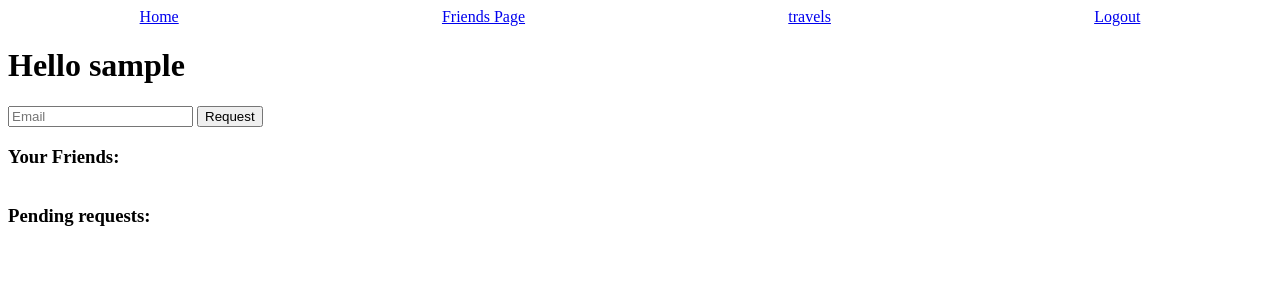
After one commit to Finay/Wibsy, a Flask app: page /friends in a window 1280 px wide. The commit adds this page. Shown: the top 300 px of the page. Run offline with Flask 3, Linux system fonts and the light colour scheme; the visitor is signed in with stand-in values (Sample User, id 1); data that the repository does not hold is empty; some libraries are stand-ins or nearby versions.

Commit message:
Finish friending logic

```diff
--- a/app.py
+++ b/app.py
@@ -1,5 +1,8 @@
 import os
 import json
+import datetime
+import requests
+from oauthlib.oauth2 import WebApplicationClient
 
 from flask import Flask, redirect, request, url_for, render_template
 from flask_sqlalchemy import SQLAlchemy
@@ -11,10 +14,9 @@ from flask_login import (
     logout_user,
     UserMixin,
 )
-from oauthlib.oauth2 import WebApplicationClient
+
 from google.oauth2 import id_token
 from google.auth.transport.requests import Request as GoogleRequest
-import requests
 from dotenv import load_dotenv
 
 load_dotenv()
@@ -50,6 +52,13 @@ class FriendEntry(db.Model):
     status = db.Column(db.String(10), nullable=False)  # 'pending', 'accepted', 'rejected'
 
 
+class TravelEntry(db.Model):
+    id = db.Column(db.Integer(), primary_key=True)
+    user_id = db.Column(db.Integer(), db.ForeignKey('user.id'))
+    destination = db.Column(db.String(100), nullable=False)
+    date = db.Column(db.DateTime(), nullable=False)
+    description = db.Column(db.String(200), nullable=True)
+
 with app.app_context():
     db.create_all()
 
@@ -64,13 +73,13 @@ def get_google_provider_cfg():
 # Flask-Login helper to retrieve a user from our db
 @login_manager.user_loader
 def load_user(user_id):
-    return User.query.get(user_id)
+    return db.session.get(User, user_id)
 
 
 @app.route('/')
 def home():
     if current_user.is_authenticated:
-        return render_template('pages/home.html', username=current_user.username)
+        return render_template('pages/home.html', current_user=current_user)
     return redirect(url_for('login'))
 
 
@@ -87,7 +96,7 @@ def register():
         if User.query.filter_by(email=email).first():
             return "Email already exists", 400
 
-        new_user = User(username=username, email=email, password=password)
+        new_user = User(username=username, email=email, password=password) # TODO: Hash password & email verify??
         db.session.add(new_user)
         db.session.commit()
 
@@ -138,7 +147,7 @@ def gl_callback():
         login_user(email_query)
         return redirect(url_for("home"))
 
-    if not User.query.get(userid):
+    if not db.session.get(User, userid):
         db.session.add(new_user)
         db.session.commit()
 
@@ -146,11 +155,101 @@ def gl_callback():
     return redirect(url_for("home"))
 
 
-@app.route("/logout") # TODO: This ain't working lol
+@app.route("/logout")
 @login_required
 def logout():
     logout_user()
     return redirect(url_for("home"))
 
 
-app.run(debug=True, ssl_context="adhoc")
+@app.route("/friends")
+@login_required
+def friends():
+    return render_template('pages/friends.html',
+                           current_user=current_user,
+                           friends=[id_to_user(friend_id) for friend_id in get_friends_ids(current_user.id)],
+                           pending=[id_to_user(req_id) for req_id in get_friends_request_ids(current_user.id)])
+
+
+def get_friends_ids(uid):
+    return [x.friend_id for x in FriendEntry.query.filter_by(user_id=uid, status='accepted')] + [x.user_id for x in FriendEntry.query.filter_by(friend_id=uid, status='accepted')]
+
+
+def get_friends_request_ids(uid):
+    return [x.user_id for x in FriendEntry.query.filter_by(friend_id=uid, status='pending')]
+
+
+def id_to_user(uid):
+    return db.session.get(User, uid)
+
+
+@app.route("/friends/request", methods=['POST']) # form friend with complementary request / handle request acceptance and rejection
+@login_required
+def friends_request():
+    email = request.form['email']
+
+    user_query = User.query.filter_by(email=email).first()
+
+    if not user_query:
+        return "User not found", 400
+
+    comp = FriendEntry.query.filter_by(user_id=user_query.id, friend_id=current_user.id).first() # Check for incoming complementary request
+    if comp and comp.status == 'pending':
+        comp.status = 'accepted'
+        db.session.add(comp)
+        db.session.commit()
+        print("YAY FRIENDS")
+        return redirect(url_for("friends"))
+
+
+    if FriendEntry.query.filter_by(user_id=current_user.id, friend_id=user_query.id).first() or comp and comp.status == 'accepted': # Check repeat and fulfilled request
+        return "Unable to request", 400
+
+    new_entry = FriendEntry(
+        user_id=current_user.id, friend_id=user_query.id, status="pending"
+    )
+
+    db.session.add(new_entry)
+    db.session.commit()
+
+    return redirect(url_for("friends"))
+
+
+def get_travel_data(uid):
+    return TravelEntry.query.filter_by(user_id=uid)
+
+
+@app.route("/travels/<user_id>")
+@login_required
+def travel_profile(user_id):
+    user_id = int(user_id)
+    if user_id == current_user.id or user_id in get_friends_ids(current_user.id):
+        return render_template('pages/travels.html', user=id_to_user(user_id), travel_data=get_travel_data(user_id))
+    return "Not authorized", 404
+
+
+@app.route("/travels", methods=['GET', 'POST'])
+@login_required
+def travels():
+    if request.method == 'POST':
+        destination = request.form['destination']
+        date = [int(i) for i in request.form['date'].split('-')]
+        date = datetime.date(date[0], date[1], date[2])
+        description = request.form['description']
+
+        travel_entry = TravelEntry(
+            user_id=current_user.id,
+            destination=destination,
+            date=date,
+            description=description
+        )
+
+        db.session.add(travel_entry)
+        db.session.commit()
+        return redirect(url_for('travels'))
+
+    return render_template('pages/travels.html', travel_data=get_travel_data(current_user.id))
+
+
+if __name__ == '__main__':
+    app.run(debug=True, ssl_context="adhoc")
--- a/templates/layout.html
+++ b/templates/layout.html
@@ -2,11 +2,27 @@
 <html lang="en">
 
 <head>
+    <link rel="stylesheet" href="{{ url_for('static', filename='style.css') }}">
     <script src="https://accounts.google.com/gsi/client" async></script>
-
+    <script src="{{ url_for('static', filename='main.js') }}" defer></script>
+    <style>
+        #temp-nav {
+            width: 100%;
+            display: flex;
+            justify-content: space-around;
+        }
+    </style>
 </head>
 
 <body>
+    {% if current_user.is_authenticated %}
+    <div id="temp-nav">
+        <a href="{{ url_for('home') }}">Home</a>
+        <a href="{{ url_for('friends') }} ">Friends Page</a>
+        <a href="{{ url_for('travels') }}">travels</a>
+        <a href="{{ url_for('logout') }}">Logout</a>
+    </div>
+    {% endif %}
     {% block content %}
 
     {% endblock %}
--- /dev/null
+++ b/templates/pages/friends.html
@@ -0,0 +1,29 @@
+{% extends "layout.html" %}
+
+{% block content %}
+    <h1>Hello {{current_user.username}}</h1>
+    <form method="POST" action="{{ url_for('friends_request') }}">
+        <input type="email" name="email" placeholder="Email" required>
+        <button type="submit">Request</button>
+    </form>
+    <h3>Your Friends:</h3>
+    <table>
+    {% for friend in friends %}
+    <tr>
+        <td>{{ friend.id }}</td>
+        <td>{{ friend.username }}</td>
+        <td>{{ friend.email }}</td>
+    </tr>
+    {% endfor %}
+    </table>
+    <h3>Pending requests:</h3>
+    <table>
+        {% for req in pending %}
+        <tr>
+            <td>{{ req.id }}</td>
+            <td>{{ req.username }}</td>
+            <td>{{ req.email }}</td>
+        </tr>
+        {% endfor %}
+        </table>
+{% endblock %}
--- a/templates/pages/home.html
+++ b/templates/pages/home.html
@@ -1,5 +1,6 @@
 {% extends "layout.html" %}
 
 {% block content %}
-    <h1>Welcome to Wibsy {{username}}</h1>
+    <h1>Welcome to Wibsy, {{current_user.username}}. UID: {{current_user.id}}</h1>
+    <script src="{{ url_for('static', filename='home.js') }}" defer></script>
 {% endblock %}
--- a/templates/pages/login.html
+++ b/templates/pages/login.html
@@ -24,4 +24,6 @@
      data-size="large"
      data-logo_alignment="left">
 </div>
+
+<a href="{{url_for('register')}}">Sign up instead?</a>
 {% endblock %}
--- a/templates/pages/register.html
+++ b/templates/pages/register.html
@@ -25,4 +25,5 @@
      data-size="large"
      data-logo_alignment="left">
 </div>
+<a href="{{url_for('login')}}">Login instead?</a>
 {% endblock %}
```
Also changed, not shown: outline.md (+5 -14 lines), templates/pages/travels.html (added, +25 -0 lines), static/css/main.css (added), static/js/home.js (added), static/js/main.js (added).
